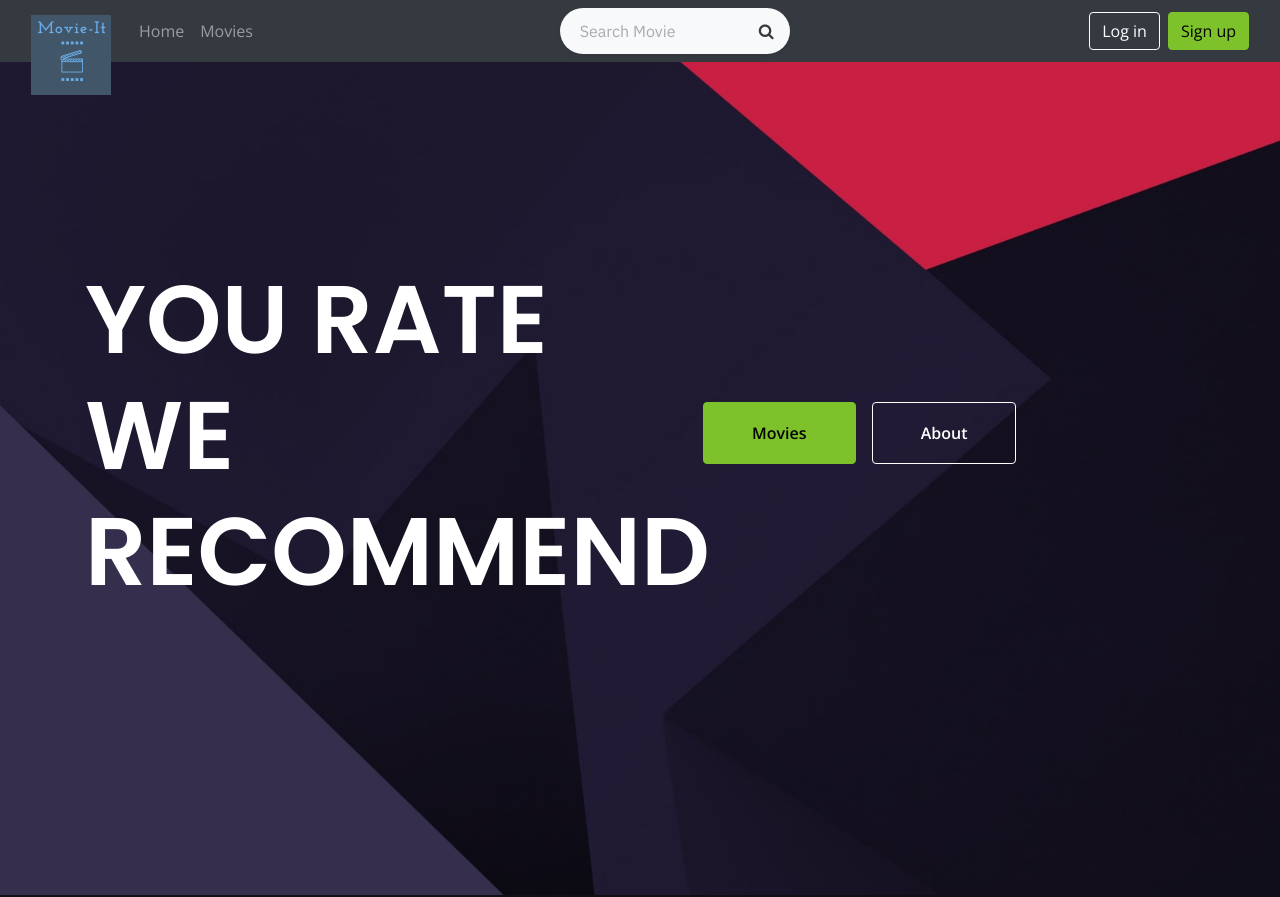
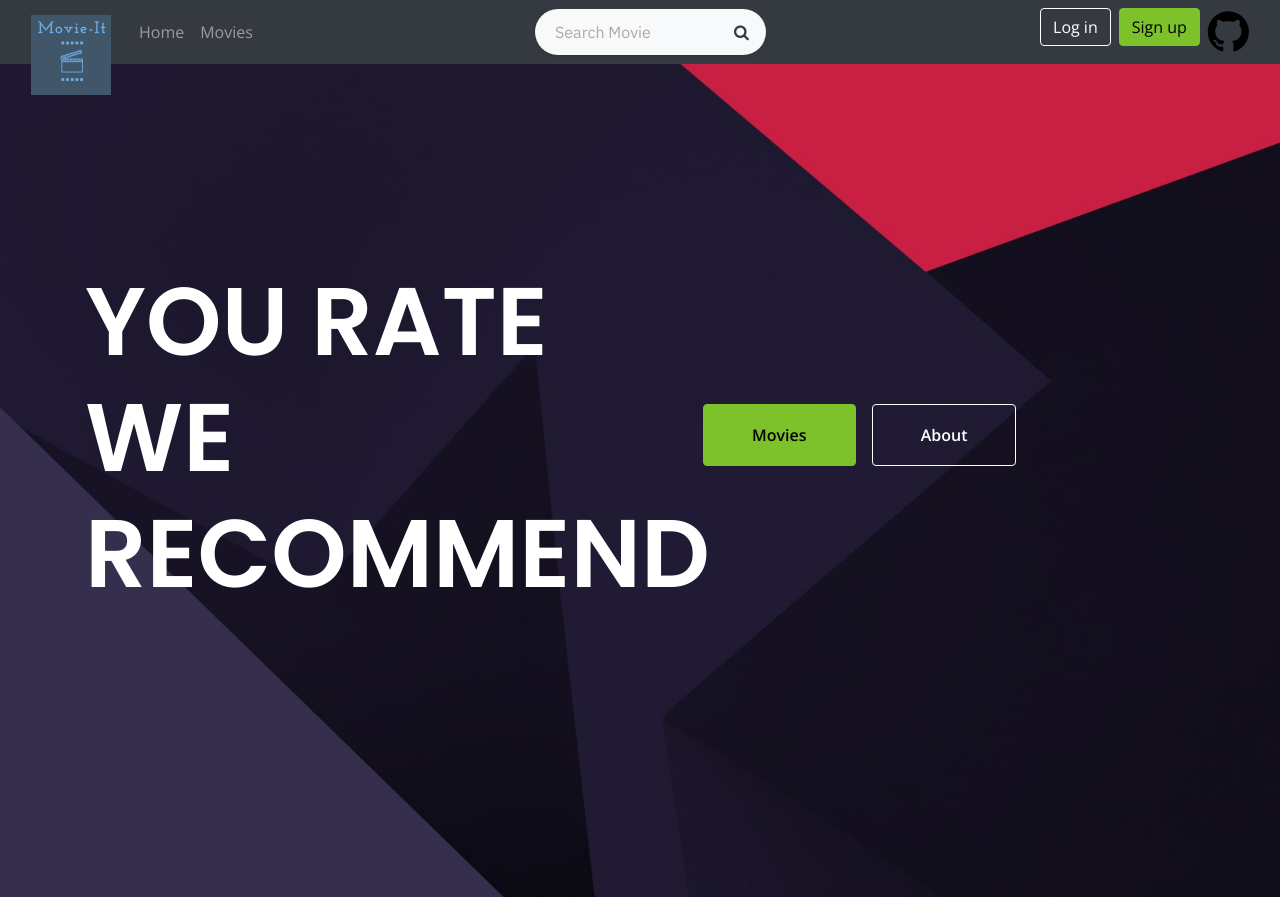
Before and after one commit to gorkemarslan/Django-Movie-Database, a Django app: page / in a window 1280 px wide. Run offline with Django 3.2, Linux system fonts and the light colour scheme; some libraries are stand-ins or nearby versions.

Commit message:
Project repo is added to navbar.html

```diff
--- a/static/movies/css/home.css
+++ b/static/movies/css/home.css
@@ -119,9 +119,3 @@ textarea {
     mix-blend-mode: multiply;
     mix-blend-mode: normal;
 }
-
-github-icon.{
-    margin-left: 100px;
-    margin-right: 100px;
-    margin-top: 50px;
-}
--- a/templates/navbar.html
+++ b/templates/navbar.html
@@ -68,7 +68,14 @@
            <a href="{% url 'signup' %}" class="btn btn-success ml-2 navbar-signup-btn">Sign up</a>
         </li>
         {% endif %}
-
+        <li class="nav-item">
+          <a href="https://github.com/gorkemarslan/Django-Movie-Database"
+             target="_blank"
+             rel="noopener noreferrer"
+              class="ml-2 mb-w">
+            <i class="fa fa-github fa-3x"></i>
+          </a>
+        </li>
       </ul>
     </div>
   </div>
```
